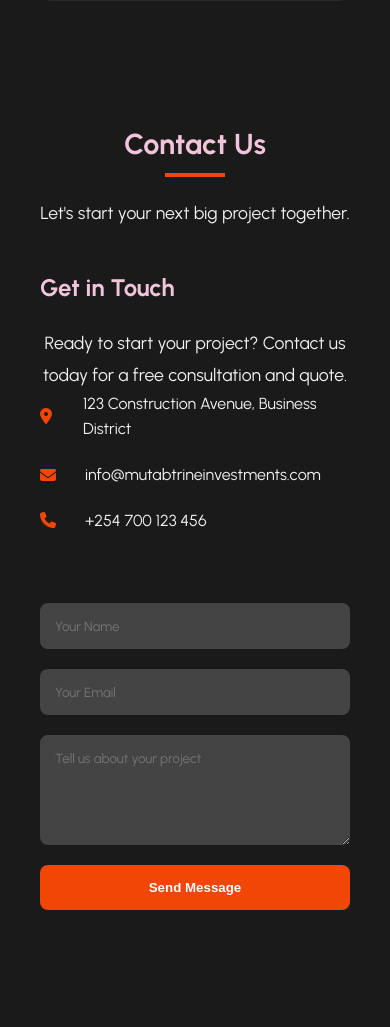
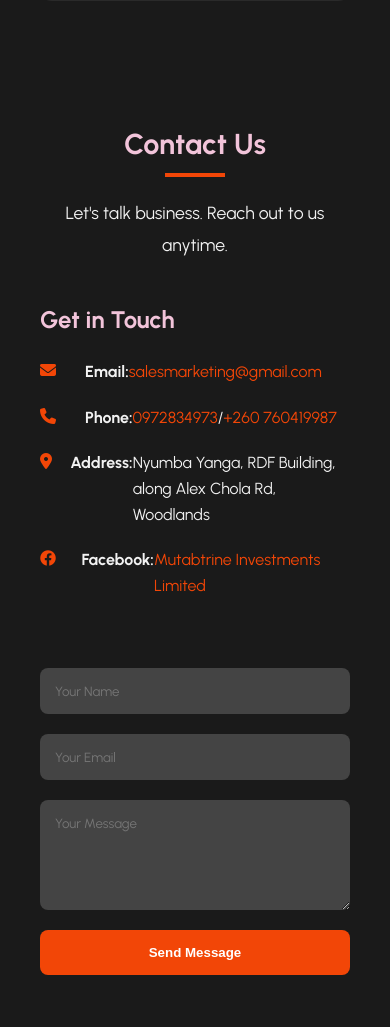
Before and after one commit to Cryptic808/HtmlBuilder, a Flask app: page / in a window 390 px wide. Shown: the part 5473-6500 px from the top of the page. Run offline with Flask 3, Linux system fonts and the light colour scheme.

Commit message:
Updated the contact page
Updated the contact page with new contact information, including email, phone numbers, address, and Facebook link.  The CSS was also updated to style the new contact details section.  Changes made to `static/css/style.css` and `templates/index.html`.

Replit-Commit-Author: Agent
Replit-Commit-Session-Id: 707817b4-b8e5-44f6-b1df-48a4d428f8a9
Replit-Commit-Screenshot-Url: https://storage.googleapis.com/screenshot-production-us-central1/35245e5d-0ecd-4acc-ac04-7f2e0f873f16/abb9de2a-dfe0-49fb-acd7-ae6b8210b765.jpg

```diff
--- a/static/css/style.css
+++ b/static/css/style.css
@@ -250,6 +250,36 @@ nav a:hover:after {
   font-size: 1.5rem;
   margin-bottom: 20px;
   color: var(--accent);
+}
+
+.contact-details {
+  list-style: none;
+  padding: 0;
+  margin: 0;
+}
+
+.contact-details li {
+  margin-bottom: 20px;
+  display: flex;
+  align-items: flex-start;
+}
+
+.contact-details li i {
+  width: 30px;
+  color: var(--secondary);
+  margin-right: 15px;
+  margin-top: 3px;
+}
+
+.contact-details a {
+  color: var(--secondary);
+  text-decoration: none;
+  transition: color var(--transition-speed) ease;
+}
+
+.contact-details a:hover {
+  color: var(--accent);
+  text-decoration: underline;
 }
 
 .contact-method {
--- a/templates/index.html
+++ b/templates/index.html
@@ -121,7 +121,7 @@
   <section class="section" id="contact">
     <div class="container">
       <h3>Contact Us</h3>
-      <p>Let's start your next big project together.</p>
+      <p>Let's talk business. Reach out to us anytime.</p>
 
       {% with messages = get_flashed_messages(with_categories=true) %}
         {% if messages %}
@@ -136,28 +136,31 @@
       <div class="contact-container">
         <div class="contact-info">
           <h4>Get in Touch</h4>
-          <p>Ready to start your project? Contact us today for a free consultation and quote.</p>
 
-          <div class="contact-method">
-            <i class="fas fa-map-marker-alt"></i>
-            <span>123 Construction Avenue, Business District</span>
-          </div>
-
-          <div class="contact-method">
-            <i class="fas fa-envelope"></i>
-            <span>info@mutabtrineinvestments.com</span>
-          </div>
-
-          <div class="contact-method">
-            <i class="fas fa-phone"></i>
-            <span>+254 700 123 456</span>
-          </div>
+          <ul class="contact-details">
+            <li>
+              <i class="fas fa-envelope"></i>
+              <strong>Email:</strong> <a href="mailto:salesmarketing@gmail.com">salesmarketing@gmail.com</a>
+            </li>
+            <li>
+              <i class="fas fa-phone"></i>
+              <strong>Phone:</strong> <a href="tel:+260972834973">0972834973</a> / <a href="tel:+260760419987">+260 760419987</a>
+            </li>
+            <li>
+              <i class="fas fa-map-marker-alt"></i>
+              <strong>Address:</strong> Nyumba Yanga, RDF Building, along Alex Chola Rd, Woodlands
+            </li>
+            <li>
+              <i class="fab fa-facebook"></i>
+              <strong>Facebook:</strong> <a href="https://facebook.com/MutabtrineInvestmentsLimited" target="_blank">Mutabtrine Investments Limited</a>
+            </li>
+          </ul>
         </div>
 
         <form id="contactForm" action="/submit-form" method="POST">
           <input type="text" id="name" name="name" placeholder="Your Name" required>
           <input type="email" id="email" name="email" placeholder="Your Email" required>
-          <textarea id="message" name="message" rows="5" placeholder="Tell us about your project" required></textarea>
+          <textarea id="message" name="message" rows="5" placeholder="Your Message" required></textarea>
           <button type="submit">Send Message</button>
         </form>
       </div>
```
